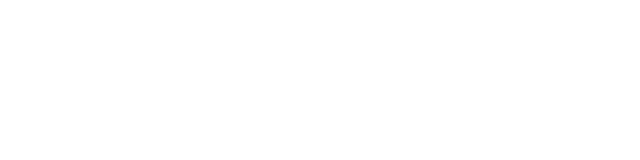
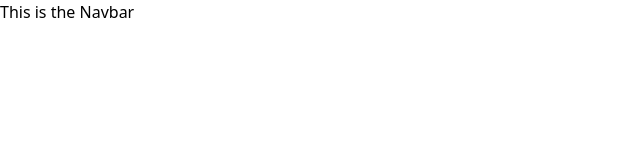
Before and after one commit to danjvarela/personal-website, a Next.js app: page / in a window 1280 px wide. Shown: the top 160 px of the page, without its empty margins (0-640 px from the left). Built offline with nearby package versions, Linux system fonts and the light colour scheme.

Commit message:
Escape apostrophe

```diff
--- /dev/null
+++ b/src/components/Navbar.tsx
@@ -0,0 +1,5 @@
+export default function Navbar() {
+  return (
+    <div>This is the Navbar</div>
+  )
+}
--- a/src/pages/about.tsx
+++ /dev/null
@@ -1,5 +0,0 @@
-export default function Projects() {
-  return (
-    <div>This is the about page</div>
-  )
-}
--- a/src/pages/index.tsx
+++ b/src/pages/index.tsx
@@ -1,14 +1,16 @@
 import Head from 'next/head'
+import Navbar from '@/components/Navbar'
 
 export default function Home() {
   return (
     <>
       <Head>
-        <title>Dan's Portfolio Website</title>
+        <title>Dan&apos;s Portfolio Website</title>
         <meta name="description" content="Generated by create next app" />
         <meta name="viewport" content="width=device-width, initial-scale=1" />
         <link rel="icon" href="/favicon.ico" />
       </Head>
+      <Navbar />
     </>
   )
 }
--- a/src/pages/projects.tsx
+++ /dev/null
@@ -1,5 +0,0 @@
-export default function Projects() {
-  return (
-    <div>This is the projects page</div>
-  )
-}
```
